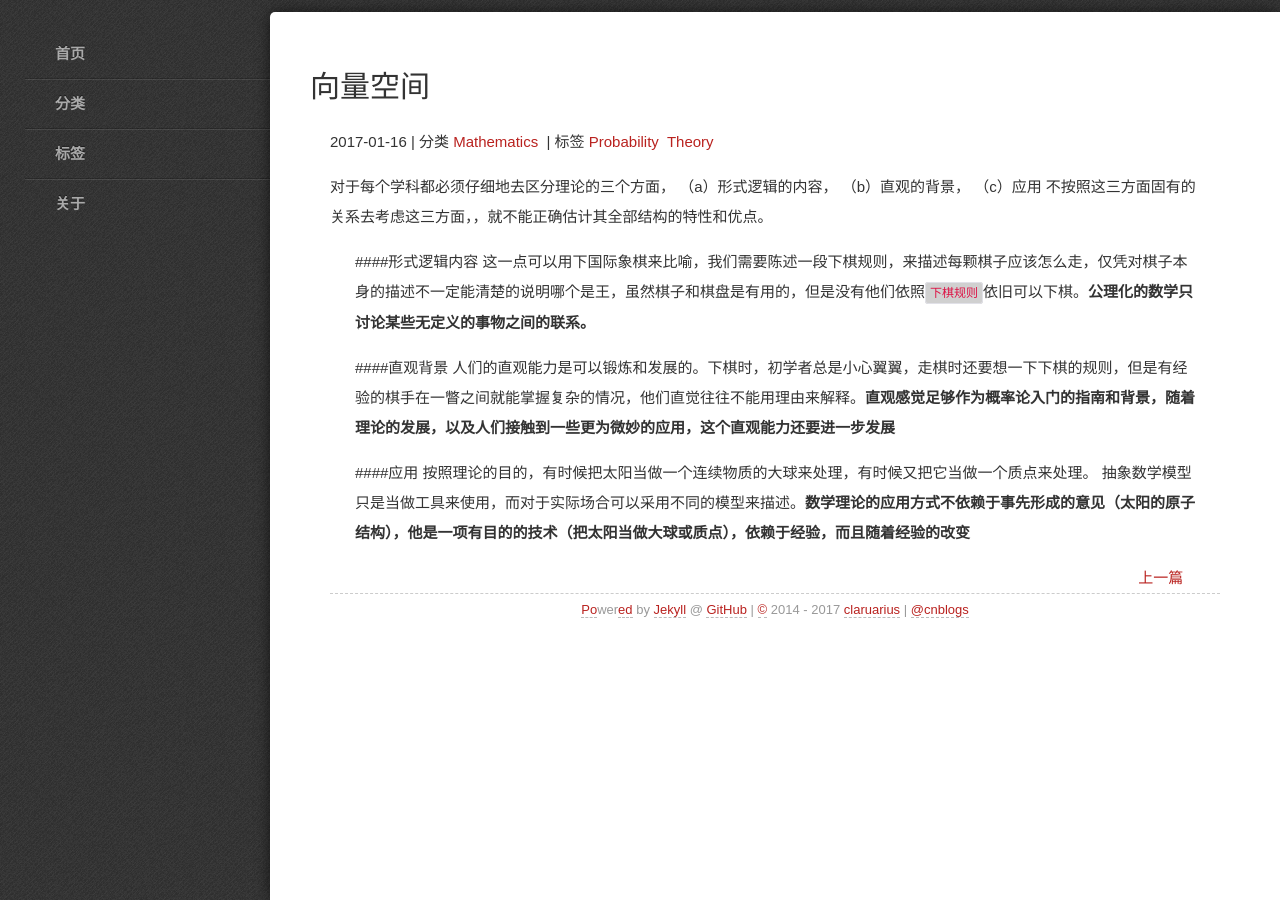
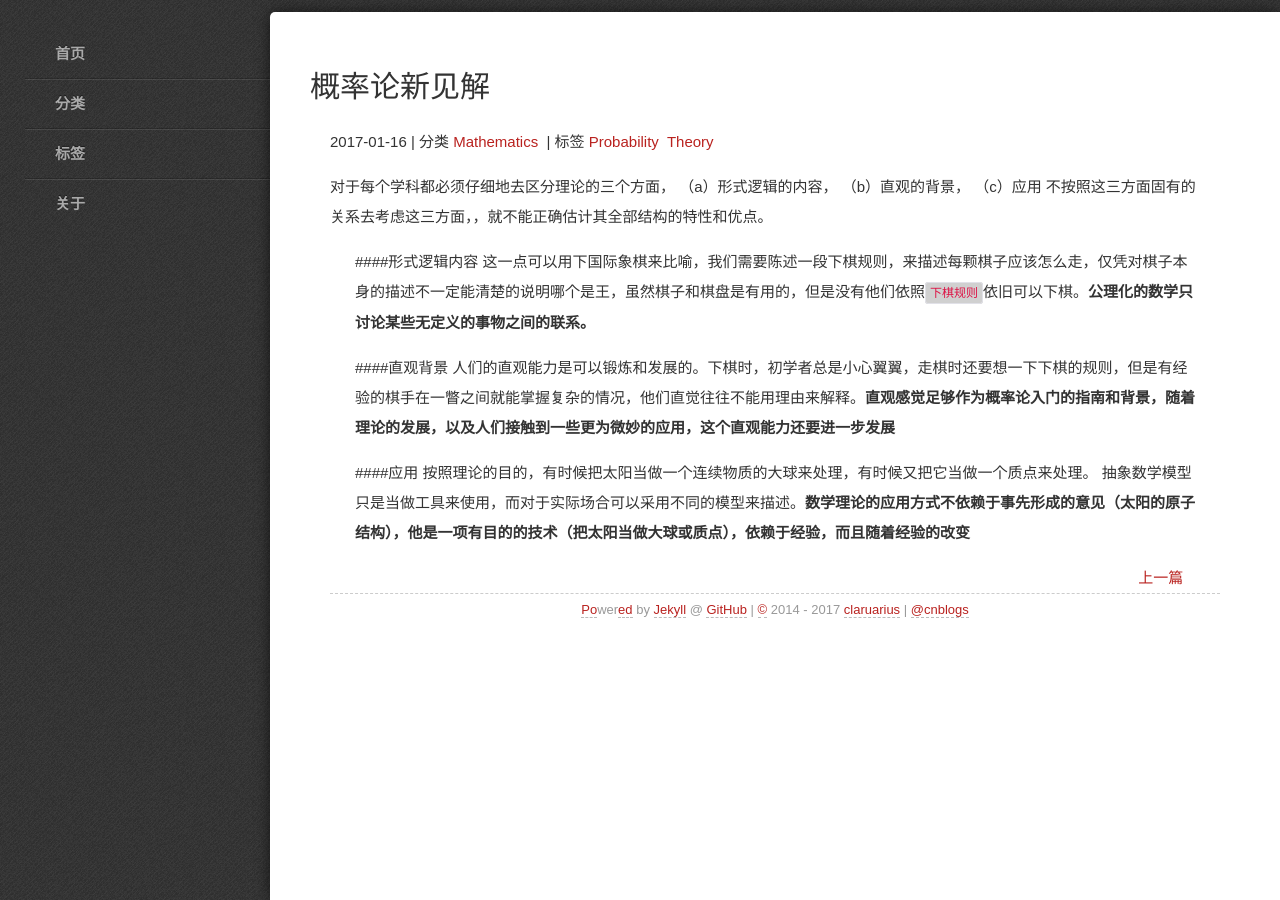
Before and after one commit to Claruarius/blog, a Jekyll site: the page built from _posts/2017-01-28-概率论新见解.md, in a window 1280 px wide. Built offline with Jekyll 4.4.1, drawn with Linux system fonts in a browser that asks for light colours; some web fonts are replaced.

Commit message:
modify the title of the newest article

```diff
--- a/_posts/2017-01-28-概率论新见解.md
+++ b/_posts/2017-01-28-概率论新见解.md
@@ -1,7 +1,7 @@
 ---
 date: 2017-01-16
 layout: post
-title: 向量空间
+title: 概率论新见解
 categories: Mathematics
 tags: Probability Theory
 excerpt: 对于每个学科都必须仔细地去区分理论的三个方面，（a）形式逻辑的内容，（b）直观的背景，（c）应用
```
